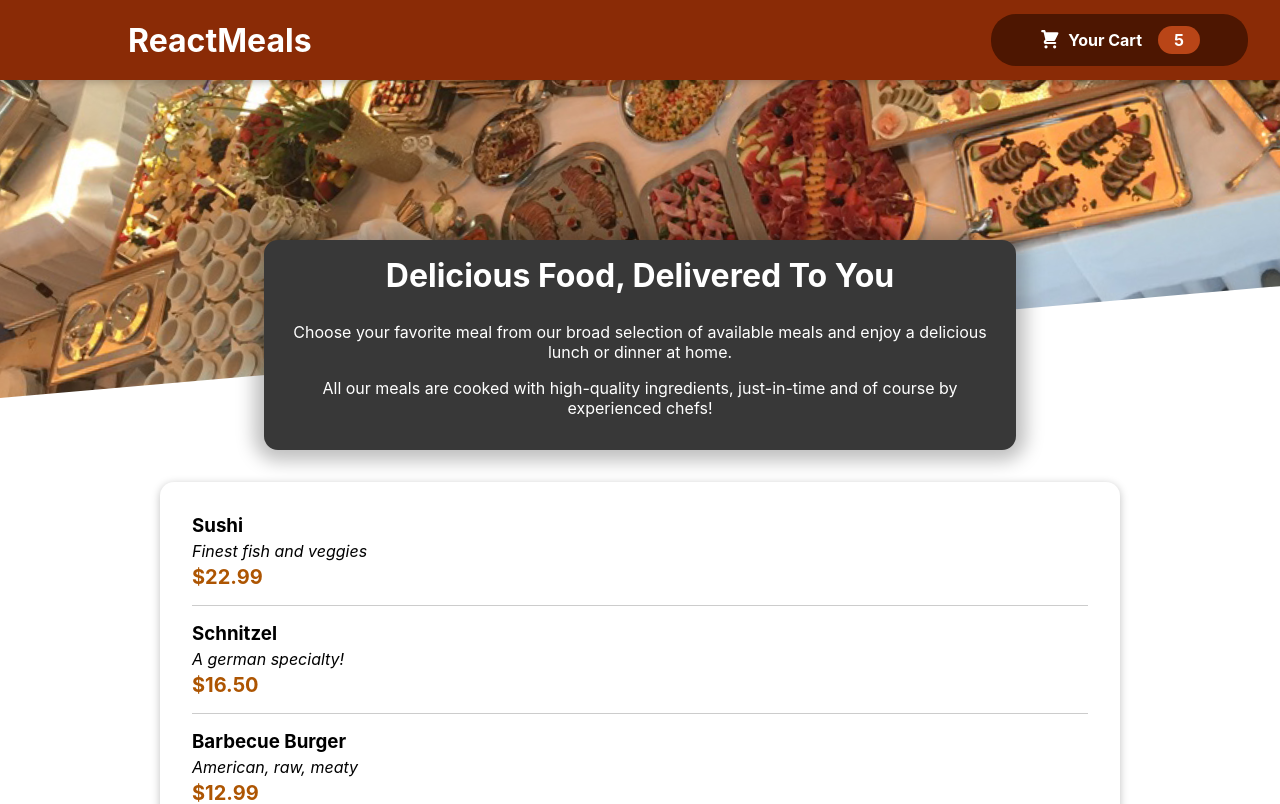
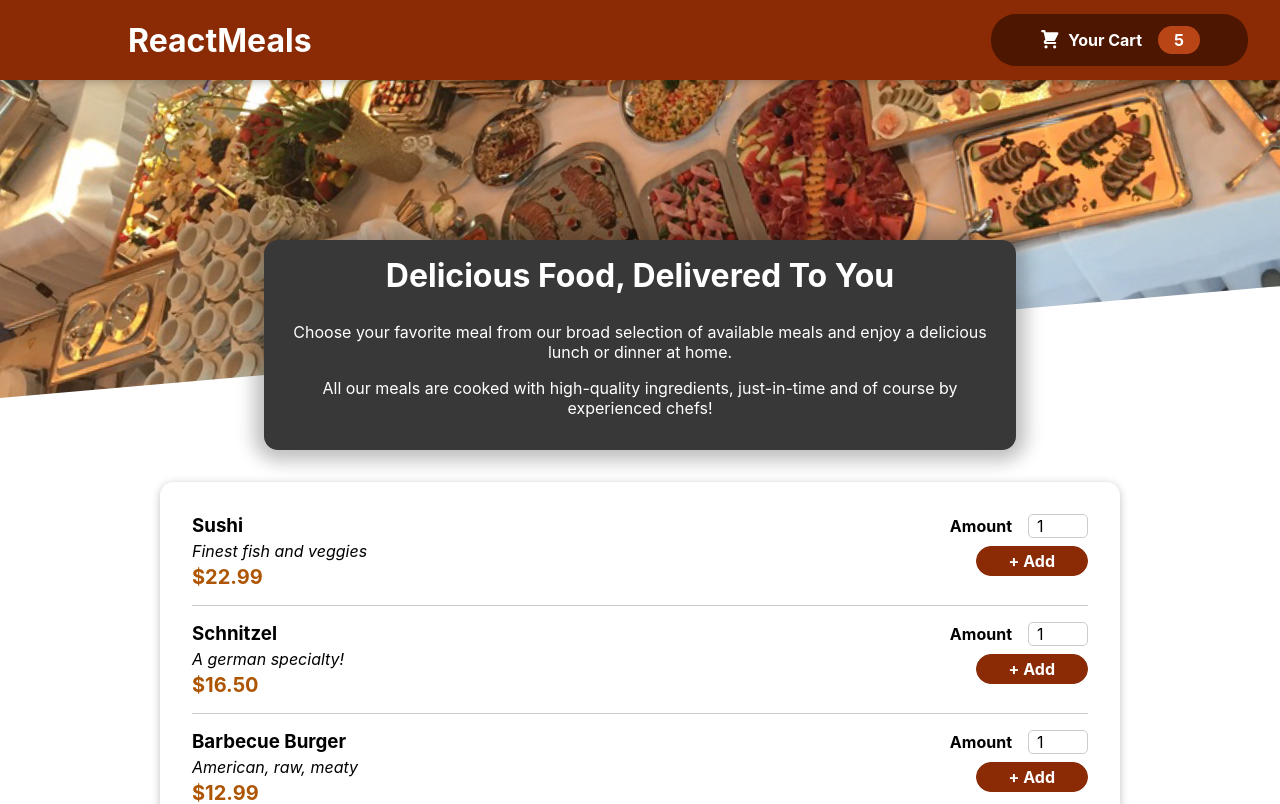
Before and after one commit to SonuCypher/ReactFoodorder, a React (Create React App) app: page / in a window 1280 px wide. Shown: the top 804 px of the page. Built offline with nearby package versions, Linux system fonts and the light colour scheme.

Commit message:
completed the cart form and input values

```diff
--- a/src/components/Meals/AvailableMeals.js
+++ b/src/components/Meals/AvailableMeals.js
@@ -33,6 +33,7 @@
 function AvailableMeals() {
   const mealsList = DUMMY.map((meal) => (
     <MealItem
+      id={meal.id}
       key={meal.id}
       name={meal.name}
       description={meal.description}
--- a/src/components/Meals/Mealitem/MealItem.js
+++ b/src/components/Meals/Mealitem/MealItem.js
@@ -1,5 +1,6 @@
 import React from "react";
 import classes from './MealItem.module.css'
+import MealItemForm from "./MealItemForm";
 
 function MealItem(props) {
     const price = `$${props.price.toFixed(2)}`
@@ -10,7 +11,9 @@
         <div className= {classes.description} > {props.description} </div>
         <div className= {classes.price}> {price}</div>
       </div>
-      <div></div>
+      <div>
+        <MealItemForm id={props.id} />
+      </div>
     </li>
   );
 }
--- /dev/null
+++ b/src/components/Meals/Mealitem/MealItemForm.js
@@ -0,0 +1,24 @@
+import React from "react";
+import Input from "../../UI/Input";
+import classes from "./MealItemForm.module.css";
+
+function MealItemForm(props) {
+  return (
+    <form className={classes.form}>
+      <Input
+        label="Amount"
+        input={{
+          id: "amount_" + props.id,
+          type: "number",
+          min: "1",
+          max: "5",
+          step: "1",
+          defaultValue: "1",
+        }}
+      />
+      <button>+ Add</button>
+    </form>
+  );
+}
+
+export default MealItemForm;
--- /dev/null
+++ b/src/components/Meals/Mealitem/MealItemForm.module.css
@@ -0,0 +1,20 @@
+.form {
+    text-align: right;
+  }
+
+  .form button {
+    font: inherit;
+    cursor: pointer;
+    background-color: #8a2b06;
+    border: 1px solid #8a2b06;
+    color: white;
+    padding: 0.25rem 2rem;
+    border-radius: 20px;
+    font-weight: bold;
+  }
+
+  .form button:hover,
+  .form button:active {
+    background-color: #641e03;
+    border-color: #641e03;
+  }
--- /dev/null
+++ b/src/components/UI/Input.js
@@ -0,0 +1,13 @@
+import React from "react";
+import classes from "./Input.module.css";
+
+function Input(props) {
+  return (
+    <div className={classes.input}>
+      <label htmlFor={props.input.id}>{props.label}</label>
+      <input {...props.input}></input>
+    </div>
+  );
+}
+
+export default Input;
--- /dev/null
+++ b/src/components/UI/Input.module.css
@@ -0,0 +1,18 @@
+.input {
+    display: flex;
+    align-items: center;
+    margin-bottom: 0.5rem;
+  }
+
+  .input label {
+    font-weight: bold;
+    margin-right: 1rem;
+  }
+
+  .input input {
+    width: 3rem;
+    border-radius: 5px;
+    border: 1px solid #ccc;
+    font: inherit;
+    padding-left: 0.5rem;
+  }
```
